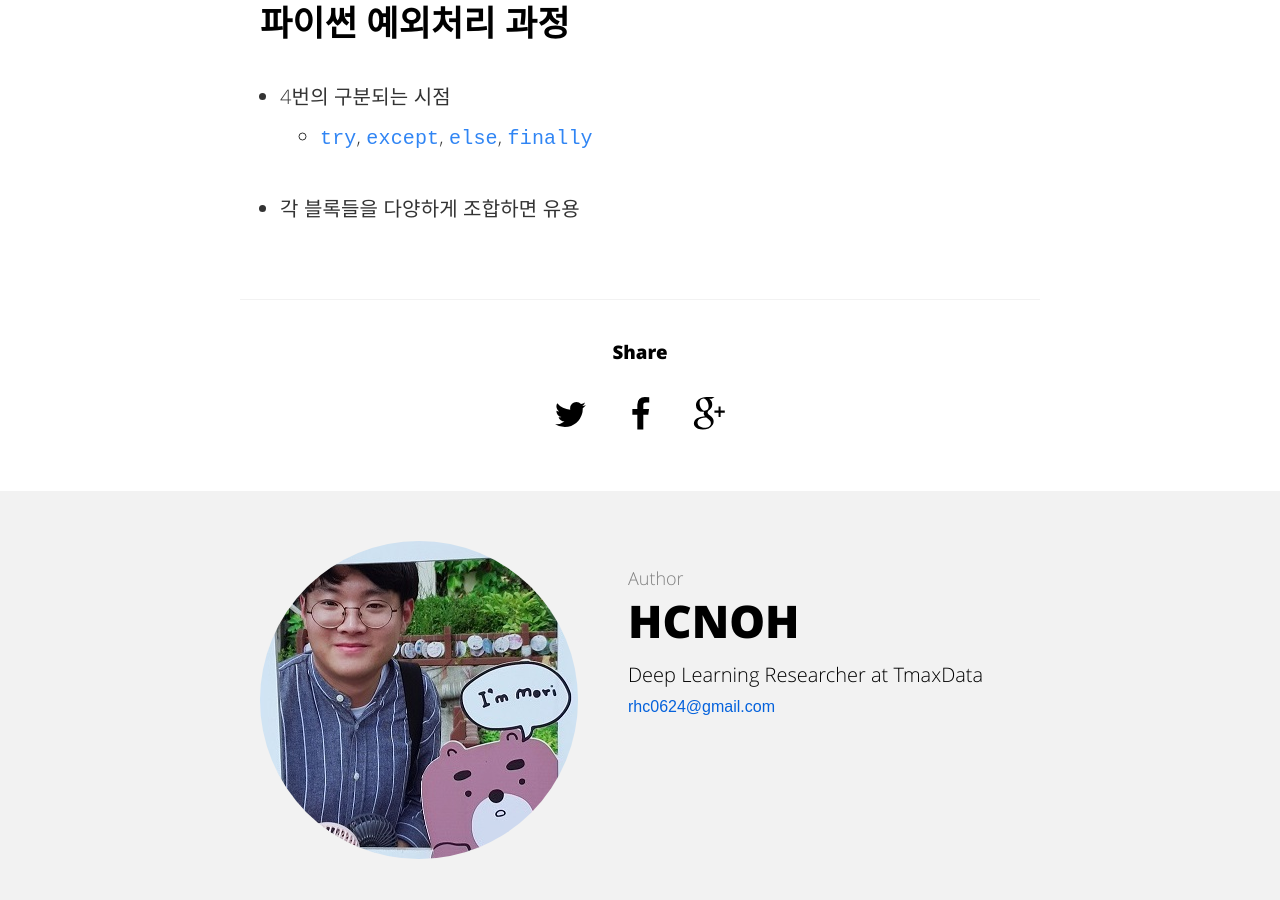
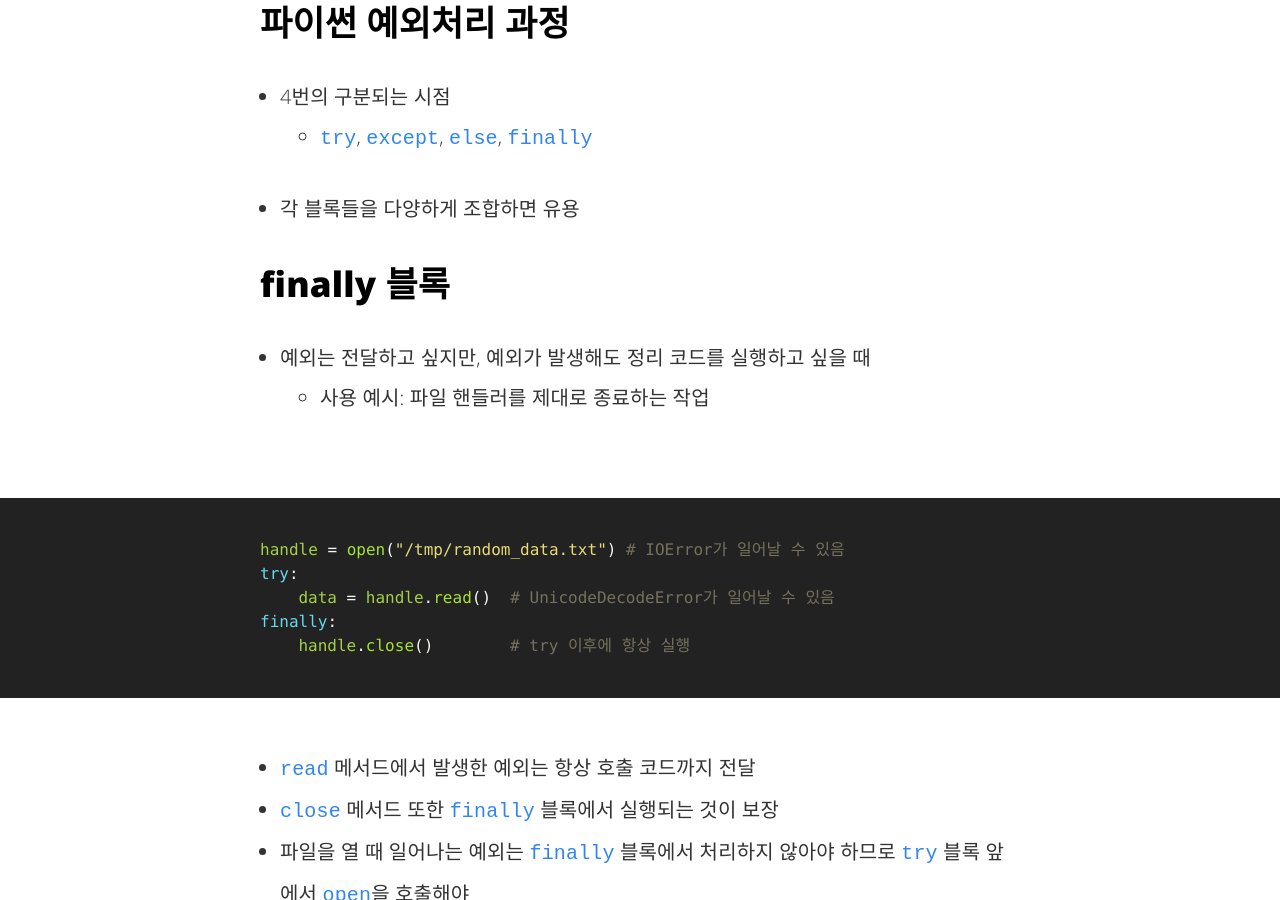
Before and after one commit to hcnoh/blog-prev, a Jekyll site: the page built from _posts/2018-09-20-effective-python-way13.md, in a window 1280 px wide and 900 px high, scrolled down 942 px. Built offline with Jekyll 4.4.1, drawn with Linux system fonts in a browser that asks for light colours; comment, search, counter and statistics services are not loaded.

Commit message:
Update 2018-09-20-effective-python-way13.md

```diff
--- a/_posts/2018-09-20-effective-python-way13.md
+++ b/_posts/2018-09-20-effective-python-way13.md
@@ -15,3 +15,17 @@ twitter_text: 'WAY 13. try/except/else/finally에서 각 블록의 장점을 이
 - 4번의 구분되는 시점
   - `try`, `except`, `else`, `finally`
 - 각 블록들을 다양하게 조합하면 유용
+
+## finally 블록
+- 예외는 전달하고 싶지만, 예외가 발생해도 정리 코드를 실행하고 싶을 때
+  - 사용 예시: 파일 핸들러를 제대로 종료하는 작업
+{% highlight python %}
+handle = open("/tmp/random_data.txt") # IOError가 일어날 수 있음
+try:
+    data = handle.read()  # UnicodeDecodeError가 일어날 수 있음
+finally:
+    handle.close()        # try 이후에 항상 실행
+{% endhighlight %}
+- `read` 메서드에서 발생한 예외는 항상 호출 코드까지 전달
+- `close` 메서드 또한 `finally` 블록에서 실행되는 것이 보장
+- 파일을 열 때 일어나는 예외는 `finally` 블록에서 처리하지 않아야 하므로 `try` 블록 앞에서 `open`을 호출해야
```
